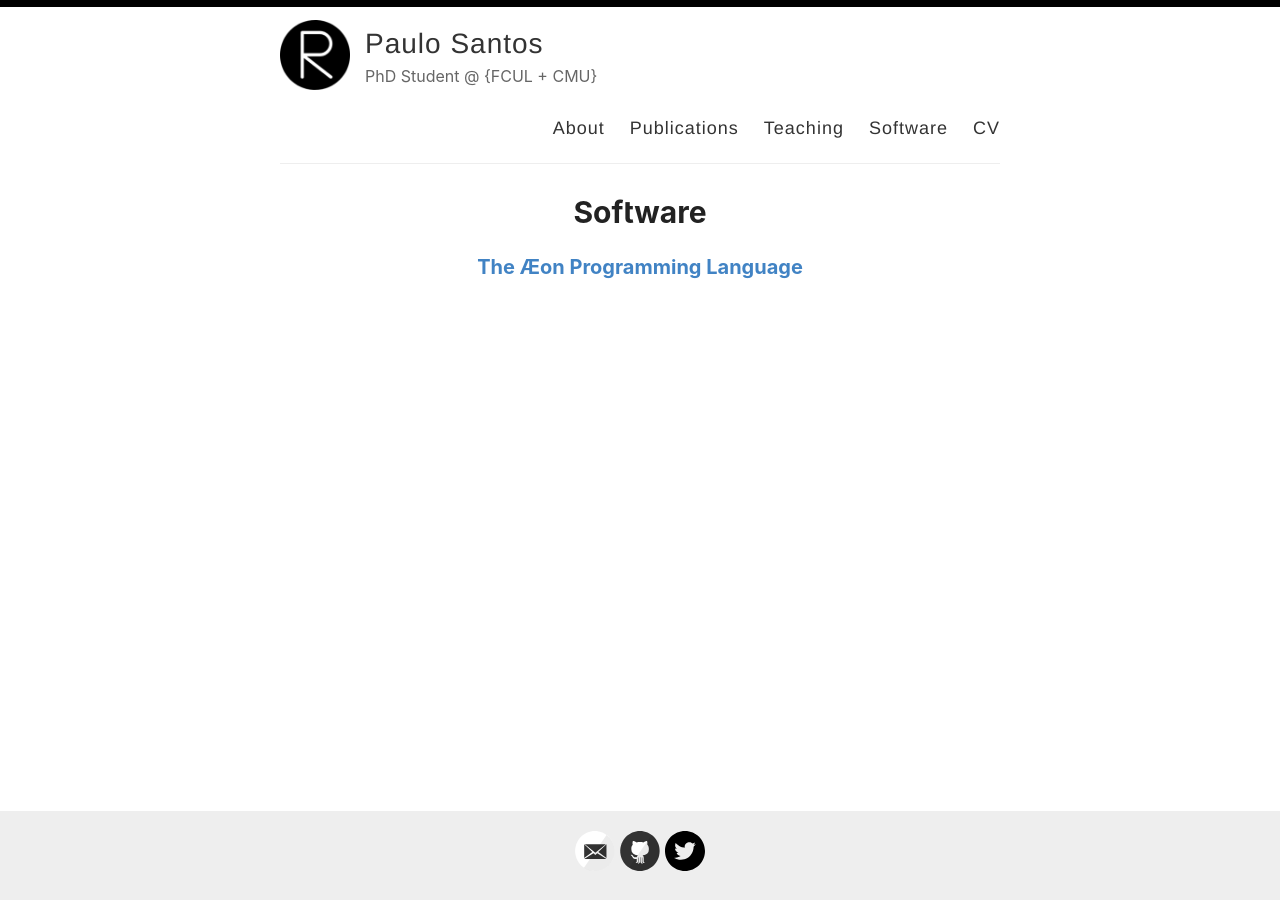
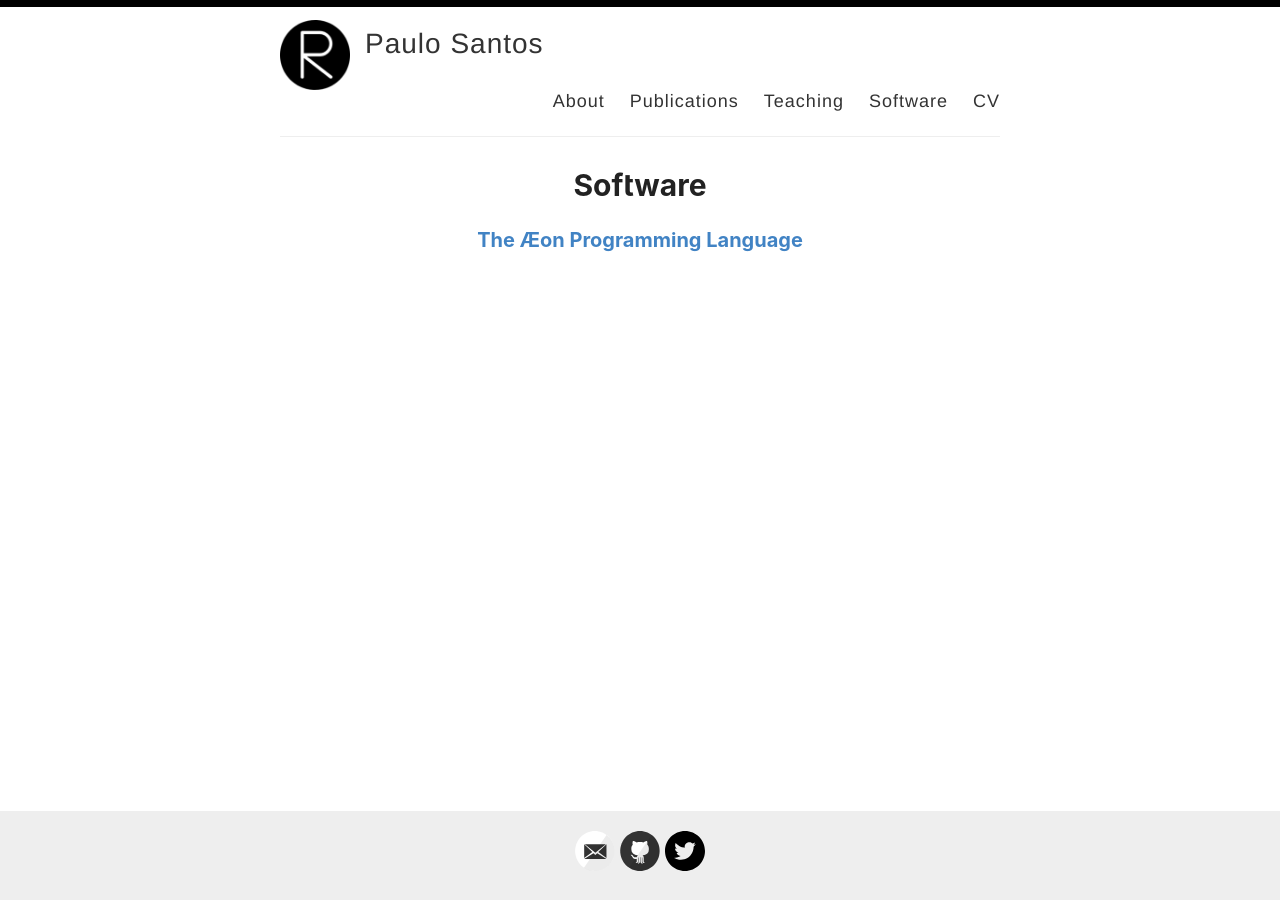
Before and after one commit to pcanelas/pcanelas.github.io, a Jekyll site: the page built from _pages/software.md, in a window 1280 px wide. Built offline with Jekyll 4.4.1, drawn with Linux system fonts in a browser that asks for light colours.

```diff
--- a/_config.yml
+++ b/_config.yml
@@ -7,7 +7,7 @@ name: Paulo Santos
 author: Paulo Santos
 
 # Short bio or description
-description: PhD Student @ {FCUL + CMU}
+description: "" # PhD Student @ {FCUL + CMU}
 
 # URL of your avatar or profile pic (you could use your GitHub profile pic)
 avatar: /images/reverie.png
--- a/_pages/software.md
+++ b/_pages/software.md
@@ -4,4 +4,4 @@ title: Software
 permalink: /software/
 ---
 
-### [The Æon Programming Language](aeon/)
+### [The Æon Programming Language](/aeon)
```
Also changed, not shown: _pages/aeon.md (+1 -1 lines).
